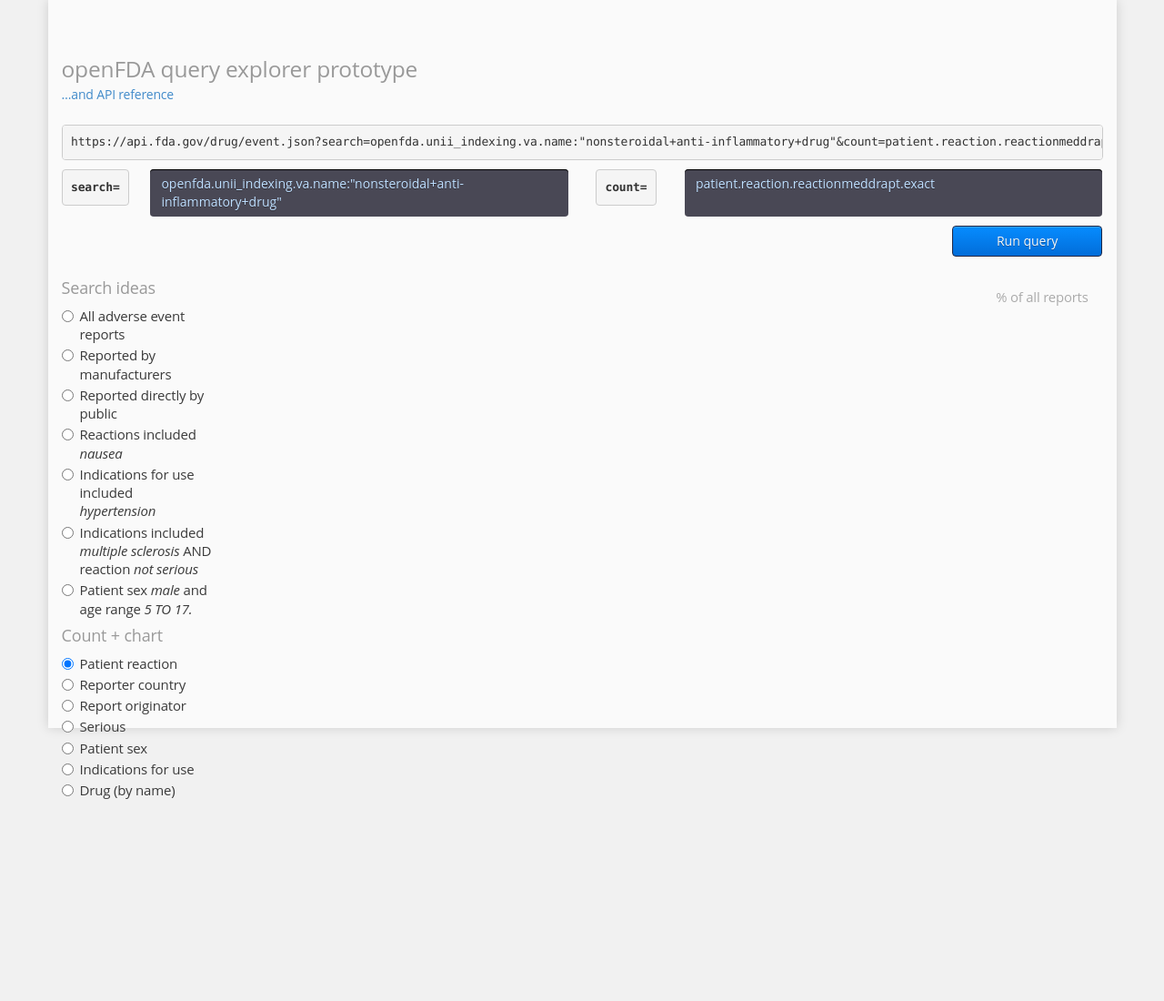
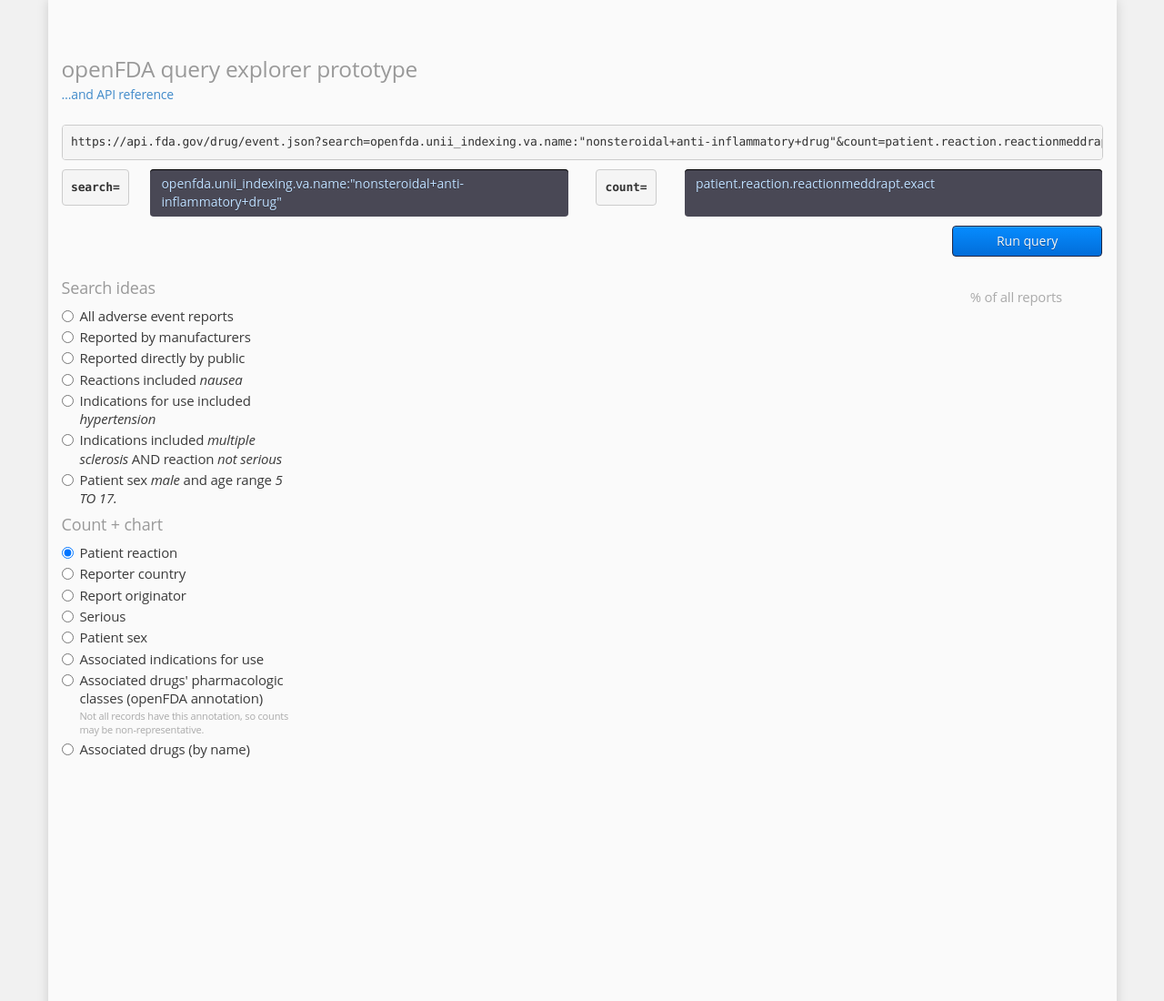
Before and after one commit to thekennysong/openfda-query-explorer, a plain HTML site: page index.html in a window 1280 px wide. Shown: the top 1100 px of the page at 91% size. Before the commit the page ends 888 px from the top, so only its background shows below. Drawn offline with Linux system fonts and the light colour scheme; no server answers.

Commit message:
Improvements and addition of pharmacologic class count

```diff
--- a/index.html
+++ b/index.html
@@ -5,9 +5,11 @@
     <script src="js/d3.min.js" charset="utf-8"></script>
     <script src="js/c3.min.js" charset="utf-8"></script>
 
-    <link rel="stylesheet" type="text/css" href="css/bootstrap.min.css">
-    <link rel="stylesheet" type="text/css" href="css/c3.css">
-    <link rel="stylesheet" type="text/css" href="openfda-query-explorer.css">
+    <link rel="stylesheet" type="text/css" href="css/bootstrap.min.css" />
+    <link rel="stylesheet" type="text/css" href="css/c3.css" />
+    <link rel="stylesheet" type="text/css" href="openfda-query-explorer.css" />
+
+    <meta name="robots" content="noindex,nofollow" />
   </head>
   <body>
     <div class="container-fluid">
@@ -44,7 +46,7 @@
       </div>
 
       <div class="row">
-        <section class="col-sm-2 api-query-control">
+        <section class="col-sm-3 api-query-control">
           <h4>Search ideas</h4>
           <div class="radio">
             <label>
@@ -122,32 +124,36 @@
           <div class="radio">
             <label>
               <input type="radio" name="api-query-options-count" id="count-indication" value="patient.drug.drugindication.exact" />
-              Indications for use
+              Associated indications for use
             </label>
           </div>
           <div class="radio">
             <label>
-              <input type="radio" name="api-query-options-count" id="count-indication" value="patient.drug.medicinalproduct.exact" />
-              Drug (by name)
+              <input type="radio" name="api-query-options-count" id="count-class" value="openfda.unii_indexing.va.name.exact" />
+              Associated drugs' pharmacologic classes (openFDA annotation)<br />
+              <div style="color: #aaa; font-size: 11px; margin-top: 3px;">Not all records have this annotation, so counts may be non-representative.</div>
+            </label>
+          </div>
+          <div class="radio">
+            <label>
+              <input type="radio" name="api-query-options-count" id="count-drugs" value="patient.drug.medicinalproduct.exact" />
+              Associated drugs (by name)
             </label>
           </div>
         </section>
 
-        <section class="col-sm-10">
+        <section class="col-sm-9">
         	<div class="row">
-        		<div class="chart col-sm-10">
+        		<div class="chart col-sm-9">
 	            <h3 id="result-count"></h3>
 	            <div id="chart"></div>
 	          </div>
-	          <div class="chart coverage col-sm-2">
+	          <div class="chart coverage col-sm-3">
 	          	<div id="chart-coverage"></div>
 	          	<div><small>% of all reports</small></div>
 	          </div>
           </div>
         </section>
-      </div>
-      <div class="row">
-        <section id="result" class="col-sm-3"></section>
       </div>
     </div>
 
--- a/openfda-query-explorer.css
+++ b/openfda-query-explorer.css
@@ -28,7 +28,7 @@
 /*
 /* API query explorer styles. */
 .container-fluid {
-  height: 100%;
+  height: 300%;
   padding: 2em 15px 4em 15px;
   margin: 0 3em 0 3em;
   background-color: #fafafa;
```
